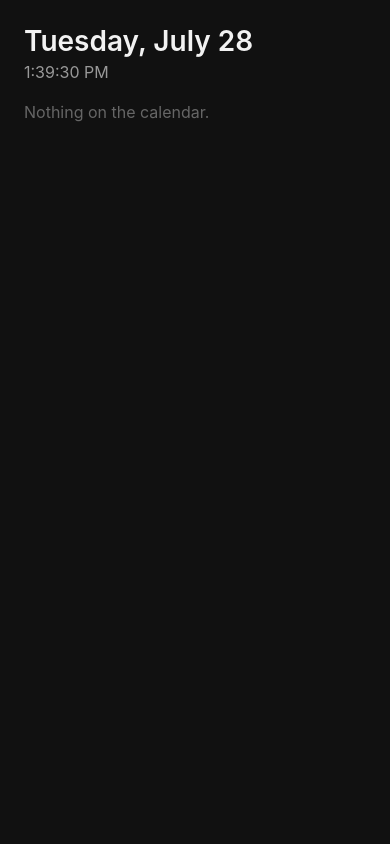
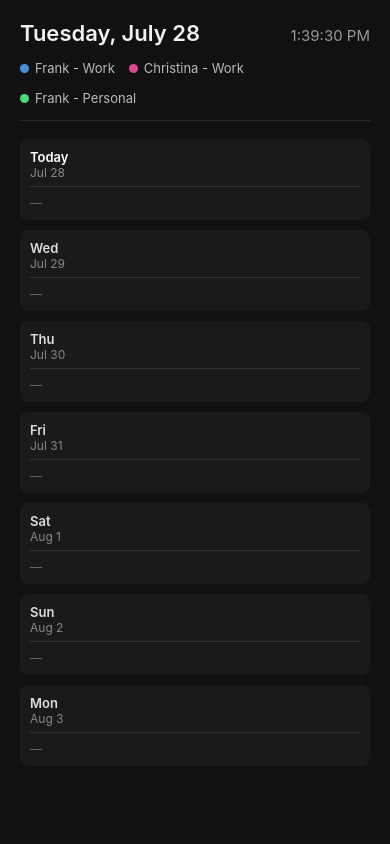
Before and after one commit to frankzotynia10/calendar-sync, a Flask app: page / in a window 390 px wide. Run offline with Flask 3, Linux system fonts and the light colour scheme; data that the repository does not hold is empty; some libraries are stand-ins or nearby versions.

Commit message:
Redesign dashboard: 7-day calendar grid, responsive breakpoints (mobile/ipad/desktop), calendar legend

```diff
--- a/dashboard/templates/index.html
+++ b/dashboard/templates/index.html
@@ -17,15 +17,13 @@
     background: #111111;
     color: #f2f2f2;
     font-family: -apple-system, "Helvetica Neue", Helvetica, Arial, sans-serif;
-    overflow: hidden;
   }
 
   #calendar-view {
     display: block;
     width: 100%;
-    height: 100%;
-    padding: 24px;
-    overflow-y: auto;
+    min-height: 100%;
+    padding: 20px;
   }
 
   #livetrack-view {
@@ -40,70 +38,160 @@
     border: none;
   }
 
+  .header-row {
+    display: flex;
+    align-items: baseline;
+    justify-content: space-between;
+    flex-wrap: wrap;
+    margin-bottom: 14px;
+  }
+
   h1 {
-    font-size: 28px;
+    font-size: 26px;
     font-weight: 600;
-    margin: 0 0 4px 0;
+    margin: 0;
   }
 
   .clock {
-    font-size: 16px;
+    font-size: 15px;
     color: #999999;
-    margin-bottom: 20px;
   }
 
-  .day-group {
-    margin-bottom: 24px;
+  /* Legend */
+  .legend {
+    display: flex;
+    flex-wrap: wrap;
+    gap: 14px;
+    margin-bottom: 18px;
+    padding-bottom: 14px;
+    border-bottom: 1px solid #2a2a2a;
   }
 
-  .day-heading {
-    font-size: 18px;
+  .legend-item {
+    display: flex;
+    align-items: center;
+    font-size: 13px;
+    color: #bbbbbb;
+  }
+
+  .legend-dot {
+    width: 9px;
+    height: 9px;
+    border-radius: 50%;
+    margin-right: 6px;
+    flex-shrink: 0;
+  }
+
+  /* Week grid - desktop default: 7 columns */
+  .week-grid {
+    display: grid;
+    grid-template-columns: repeat(7, 1fr);
+    gap: 10px;
+  }
+
+  .day-column {
+    background: #1a1a1a;
+    border-radius: 8px;
+    padding: 10px;
+    min-height: 120px;
+  }
+
+  .day-column-header {
+    font-size: 13px;
     font-weight: 600;
-    color: #cccccc;
+    color: #dddddd;
     border-bottom: 1px solid #333333;
     padding-bottom: 6px;
-    margin-bottom: 10px;
+    margin-bottom: 8px;
+  }
+
+  .day-column-header.is-today {
+    color: #ffffff;
+  }
+
+  .day-column-header .weekday {
+    display: block;
+  }
+
+  .day-column-header .date-num {
+    display: block;
+    color: #888888;
+    font-weight: 400;
+    font-size: 12px;
   }
 
   .event-row {
     display: flex;
-    align-items: baseline;
-    padding: 6px 0;
-    font-size: 17px;
+    align-items: flex-start;
+    padding: 4px 0;
+    font-size: 12.5px;
+    line-height: 1.3;
+  }
+
+  .event-dot {
+    width: 7px;
+    height: 7px;
+    border-radius: 50%;
+    margin-right: 6px;
+    margin-top: 4px;
+    flex-shrink: 0;
+  }
+
+  .event-text {
+    flex: 1;
+    min-width: 0;
   }
 
   .event-time {
-    width: 110px;
-    flex-shrink: 0;
-    color: #aaaaaa;
-    font-variant-numeric: tabular-nums;
-  }
-
-  .event-dot {
-    width: 10px;
-    height: 10px;
-    border-radius: 50%;
-    margin-right: 10px;
-    flex-shrink: 0;
+    color: #999999;
+    font-size: 11px;
+    display: block;
   }
 
   .event-title {
-    flex: 1;
+    color: #f2f2f2;
+    word-wrap: break-word;
   }
 
   .empty-state {
     color: #666666;
-    font-size: 16px;
-    margin-top: 20px;
+    font-size: 12px;
+  }
+
+  /* iPad breakpoint: 4 columns, wraps to 2 rows for a 7-day week */
+  @media (max-width: 1023px) and (min-width: 768px) {
+    .week-grid {
+      grid-template-columns: repeat(4, 1fr);
+    }
+  }
+
+  /* Mobile breakpoint: single column, stacked agenda */
+  @media (max-width: 767px) {
+    .week-grid {
+      grid-template-columns: 1fr;
+    }
+
+    .day-column {
+      min-height: unset;
+    }
+
+    h1 {
+      font-size: 22px;
+    }
   }
 </style>
 </head>
 <body>
 
 <div id="calendar-view">
-  <h1 id="today-heading">Loading...</h1>
-  <div class="clock" id="clock"></div>
-  <div id="events-container"></div>
+  <div class="header-row">
+    <h1 id="today-heading">Loading...</h1>
+    <div class="clock" id="clock"></div>
+  </div>
+
+  <div class="legend" id="legend"></div>
+
+  <div class="week-grid" id="week-grid"></div>
 </div>
 
 <div id="livetrack-view">
@@ -115,19 +203,28 @@
   // coalescing, no arrow-function class fields) to stay compatible with
   // Safari 12 on older iPads.
 
-  var SOURCE_COLORS = {
-    fz_o365: "#4a90d9",
-    cz_o365: "#d94a90",
-    fz_google: "#4ad97a"
+  var SOURCE_META = {
+    fz_o365:   { color: "#4a90d9", label: "Frank - Work" },
+    cz_o365:   { color: "#d94a90", label: "Christina - Work" },
+    fz_google: { color: "#4ad97a", label: "Frank - Personal" }
   };
 
-  var DEFAULT_COLOR = "#999999";
+  var DEFAULT_META = { color: "#999999", label: "Other" };
 
-  function getColor(sourceCal) {
-    if (SOURCE_COLORS.hasOwnProperty(sourceCal)) {
-      return SOURCE_COLORS[sourceCal];
+  function metaFor(sourceCal) {
+    if (SOURCE_META.hasOwnProperty(sourceCal)) {
+      return SOURCE_META[sourceCal];
     }
-    return DEFAULT_COLOR;
+    return DEFAULT_META;
+  }
+
+  function easternDateKey(dateObj) {
+    return dateObj.toLocaleDateString("en-US", {
+      timeZone: "America/New_York",
+      year: "numeric",
+      month: "2-digit",
+      day: "2-digit"
+    });
   }
 
   function formatTime(isoString) {
@@ -139,25 +236,28 @@
     });
   }
 
-  function formatDayHeading(dateObj) {
-    return dateObj.toLocaleDateString("en-US", {
-      timeZone: "America/New_York",
-      weekday: "long",
-      month: "long",
-      day: "numeric"
-    });
-  }
+  function buildLegend() {
+    var legendEl = document.getElementById("legend");
+    legendEl.innerHTML = "";
 
-  function dayKeyForEvent(isoString) {
-    var d = new Date(isoString);
-    // Use the Eastern-time calendar date as the grouping key
-    var parts = d.toLocaleDateString("en-US", {
-      timeZone: "America/New_York",
-      year: "numeric",
-      month: "2-digit",
-      day: "2-digit"
-    });
-    return parts;
+    var keys = ["fz_o365", "cz_o365", "fz_google"];
+    for (var i = 0; i < keys.length; i++) {
+      var meta = SOURCE_META[keys[i]];
+
+      var item = document.createElement("div");
+      item.className = "legend-item";
+
+      var dot = document.createElement("div");
+      dot.className = "legend-dot";
+      dot.style.backgroundColor = meta.color;
+
+      var label = document.createElement("span");
+      label.textContent = meta.label;
+
+      item.appendChild(dot);
+      item.appendChild(label);
+      legendEl.appendChild(item);
+    }
   }
 
   function updateClock() {
@@ -172,78 +272,121 @@
       second: "2-digit"
     });
 
-    headingEl.textContent = formatDayHeading(now);
+    headingEl.textContent = now.toLocaleDateString("en-US", {
+      timeZone: "America/New_York",
+      weekday: "long",
+      month: "long",
+      day: "numeric"
+    });
   }
 
-  function renderEvents(events) {
-    var container = document.getElementById("events-container");
-    container.innerHTML = "";
+  // Builds the 7 day buckets: today (Eastern) through +6 days
+  function buildWeekDays() {
+    var days = [];
+    var now = new Date();
 
-    if (events.length === 0) {
-      var empty = document.createElement("div");
-      empty.className = "empty-state";
-      empty.textContent = "Nothing on the calendar.";
-      container.appendChild(empty);
-      return;
+    for (var i = 0; i < 7; i++) {
+      var d = new Date(now.getTime());
+      d.setUTCDate(d.getUTCDate() + i);
+
+      var key = easternDateKey(d);
+      var weekday = d.toLocaleDateString("en-US", { timeZone: "America/New_York", weekday: "short" });
+      var dateNum = d.toLocaleDateString("en-US", { timeZone: "America/New_York", month: "short", day: "numeric" });
+
+      days.push({ key: key, weekday: weekday, dateNum: dateNum, events: [] });
     }
 
-    var groups = {};
-    var order = [];
+    return days;
+  }
 
-    for (var i = 0; i < events.length; i++) {
-      var ev = events[i];
-      var key = dayKeyForEvent(ev.start_time);
-      if (!groups.hasOwnProperty(key)) {
-        groups[key] = [];
-        order.push(key);
-      }
-      groups[key].push(ev);
+  function renderWeek(events) {
+    var grid = document.getElementById("week-grid");
+    grid.innerHTML = "";
+
+    var days = buildWeekDays();
+    var todayKey = days[0].key;
+
+    var byKey = {};
+    for (var i = 0; i < days.length; i++) {
+      byKey[days[i].key] = days[i];
     }
 
-    for (var g = 0; g < order.length; g++) {
-      var dayKey = order[g];
-      var dayEvents = groups[dayKey];
+    for (var e = 0; e < events.length; e++) {
+      var ev = events[e];
+      var evDate = new Date(ev.start_time);
+      var evKey = easternDateKey(evDate);
 
-      var dayGroup = document.createElement("div");
-      dayGroup.className = "day-group";
+      if (byKey.hasOwnProperty(evKey)) {
+        byKey[evKey].events.push(ev);
+      }
+    }
 
-      var heading = document.createElement("div");
-      heading.className = "day-heading";
-      heading.textContent = formatDayHeading(new Date(dayEvents[0].start_time));
-      dayGroup.appendChild(heading);
+    for (var d = 0; d < days.length; d++) {
+      var day = days[d];
 
-      for (var j = 0; j < dayEvents.length; j++) {
-        var ev2 = dayEvents[j];
+      var col = document.createElement("div");
+      col.className = "day-column";
 
-        var row = document.createElement("div");
-        row.className = "event-row";
+      var header = document.createElement("div");
+      header.className = "day-column-header" + (day.key === todayKey ? " is-today" : "");
 
-        var timeEl = document.createElement("div");
-        timeEl.className = "event-time";
-        timeEl.textContent = ev2.all_day ? "All day" : formatTime(ev2.start_time);
+      var weekdayEl = document.createElement("span");
+      weekdayEl.className = "weekday";
+      weekdayEl.textContent = day.key === todayKey ? "Today" : day.weekday;
 
-        var dot = document.createElement("div");
-        dot.className = "event-dot";
-        dot.style.backgroundColor = getColor(ev2.source_cal);
+      var dateEl = document.createElement("span");
+      dateEl.className = "date-num";
+      dateEl.textContent = day.dateNum;
 
-        var titleEl = document.createElement("div");
-        titleEl.className = "event-title";
-        titleEl.textContent = ev2.title ? ev2.title : "(untitled)";
+      header.appendChild(weekdayEl);
+      header.appendChild(dateEl);
+      col.appendChild(header);
 
-        row.appendChild(timeEl);
-        row.appendChild(dot);
-        row.appendChild(titleEl);
-        dayGroup.appendChild(row);
+      if (day.events.length === 0) {
+        var empty = document.createElement("div");
+        empty.className = "empty-state";
+        empty.textContent = "\u2014";
+        col.appendChild(empty);
+      } else {
+        for (var j = 0; j < day.events.length; j++) {
+          var ev2 = day.events[j];
+          var meta = metaFor(ev2.source_cal);
+
+          var row = document.createElement("div");
+          row.className = "event-row";
+
+          var dot = document.createElement("div");
+          dot.className = "event-dot";
+          dot.style.backgroundColor = meta.color;
+
+          var textWrap = document.createElement("div");
+          textWrap.className = "event-text";
+
+          var timeEl = document.createElement("span");
+          timeEl.className = "event-time";
+          timeEl.textContent = ev2.all_day ? "All day" : formatTime(ev2.start_time);
+
+          var titleEl = document.createElement("span");
+          titleEl.className = "event-title";
+          titleEl.textContent = ev2.title ? ev2.title : "(untitled)";
+
+          textWrap.appendChild(timeEl);
+          textWrap.appendChild(titleEl);
+
+          row.appendChild(dot);
+          row.appendChild(textWrap);
+          col.appendChild(row);
+        }
       }
 
-      container.appendChild(dayGroup);
+      grid.appendChild(col);
     }
   }
 
   function fetchEvents() {
     fetch("/api/events")
       .then(function (resp) { return resp.json(); })
-      .then(function (data) { renderEvents(data.events); })
+      .then(function (data) { renderWeek(data.events); })
       .catch(function (err) { console.log("events fetch failed", err); });
   }
 
@@ -282,6 +425,7 @@
   }
 
   // Initial load
+  buildLegend();
   updateClock();
   fetchEvents();
   fetchLiveTrack();
```
